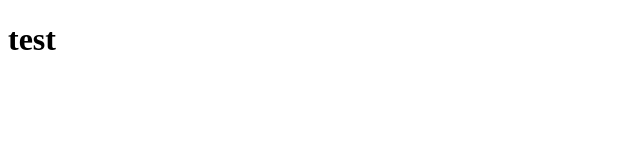
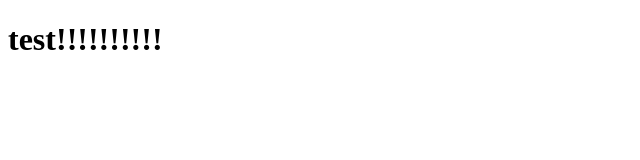
Before and after one commit to vVictoRras/test, a plain HTML site: page index.html in a window 1280 px wide. Shown: the whole page, without its empty margins (0-640 px from the left). Drawn offline with Linux system fonts and the light colour scheme.

Commit message:
Update index.html
!!!!

```diff
--- a/index.html
+++ b/index.html
@@ -7,6 +7,6 @@
     <title>Document</title>
 </head>
 <body>
-    <h1>test</h1>
+    <h1>test!!!!!!!!!!</h1>
 </body>
 </html>
```
